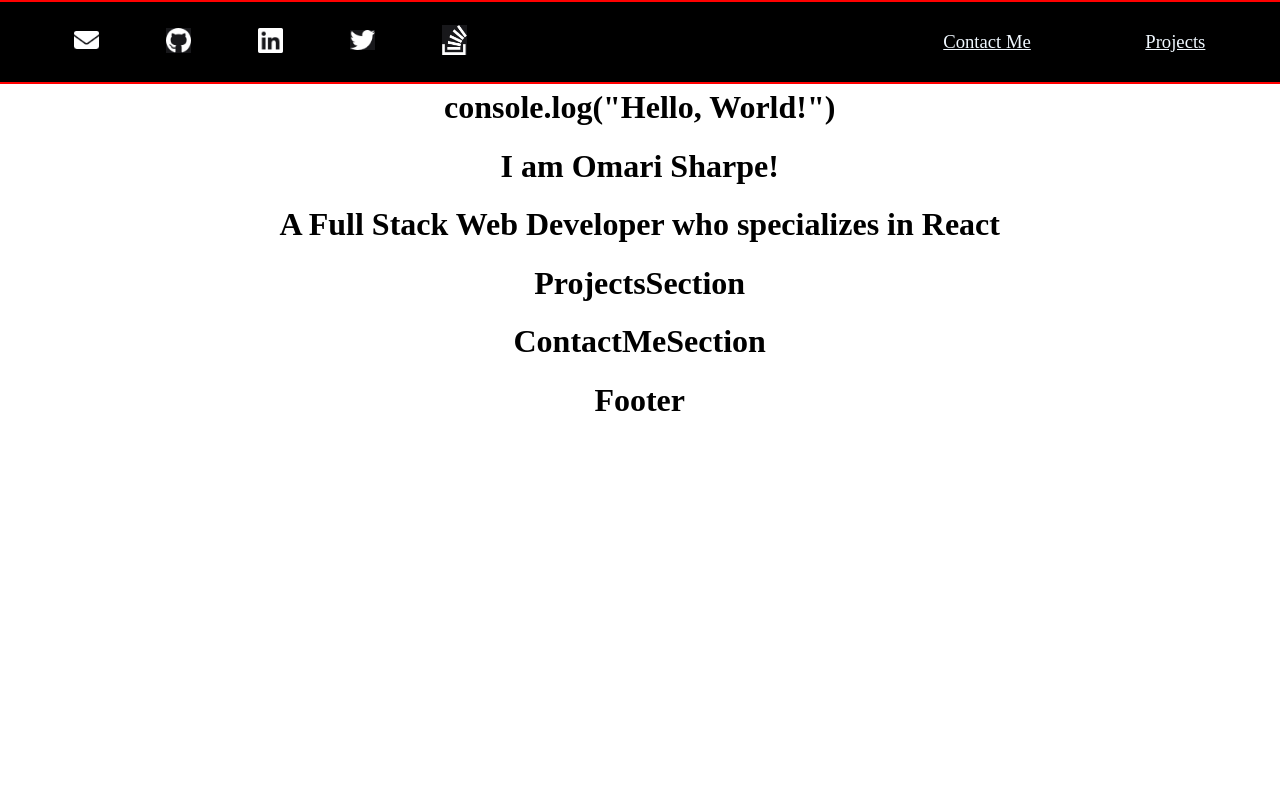
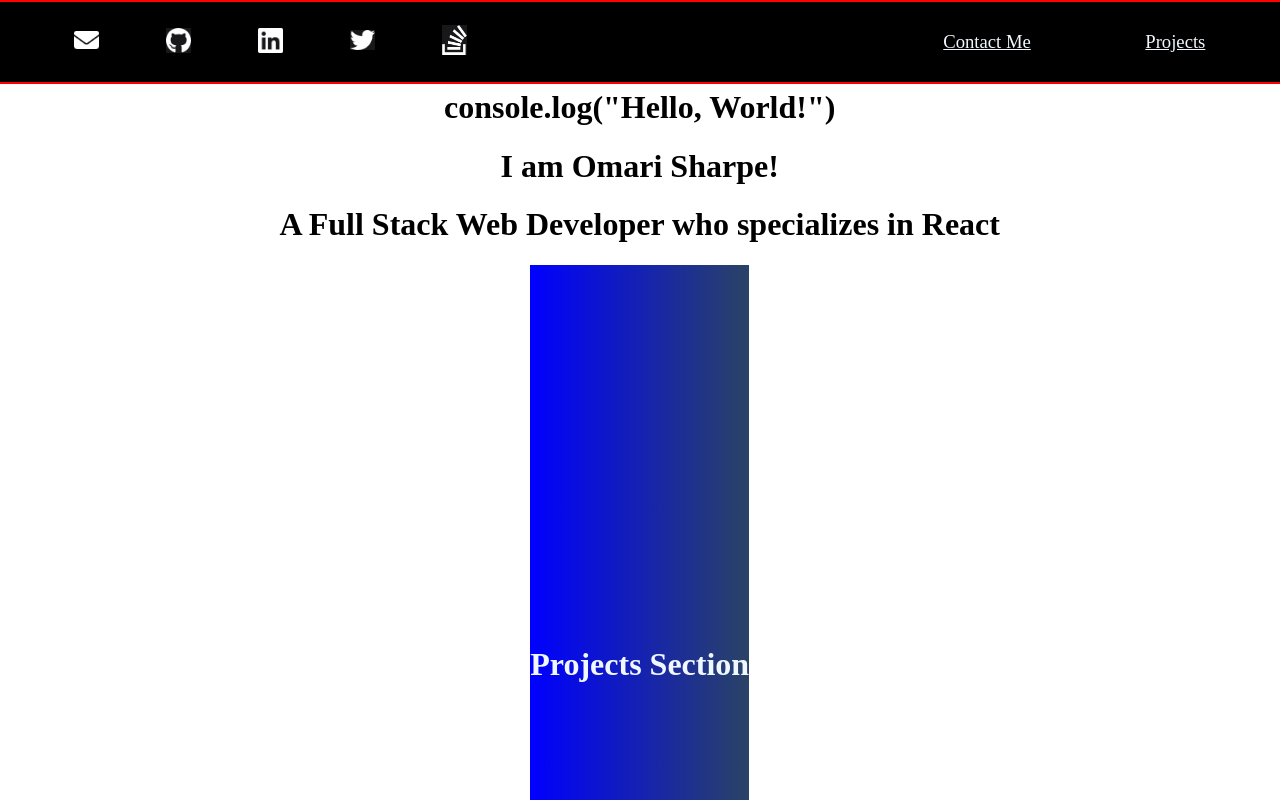
Before and after one commit to OSharpe001/portfolio_remake, a React (Create React App) app: page / in a window 1280 px wide. Shown: the top 800 px of the page. Built offline with nearby package versions, Linux system fonts and the light colour scheme.

Commit message:
added id for quick-scroll and also cleaned up

```diff
--- a/src/components/ContactMeSection.jsx
+++ b/src/components/ContactMeSection.jsx
@@ -1,9 +1,9 @@
-import React from 'react';
+
 
 export default function ContactMeSection() {
   return (
-    <div>
-        <h1>ContactMeSection</h1>
-    </div>
+      <div id="contactme-section">
+        <h1>Contact Me</h1>
+      </div>
   );
 };
--- a/src/components/ProjectsSection.jsx
+++ b/src/components/ProjectsSection.jsx
@@ -1,12 +1,11 @@
-// import React from 'react';
 import { projects } from "../assets/componentLists/projectList";
 
 
 export default function ProjectsSection() {
 
   return (
-    <div>
-        <h1>ProjectsSection</h1>
-    </div>
+      <div id="projects-section">
+        <h1>Projects Section</h1>
+      </div>
   );
 };
```
